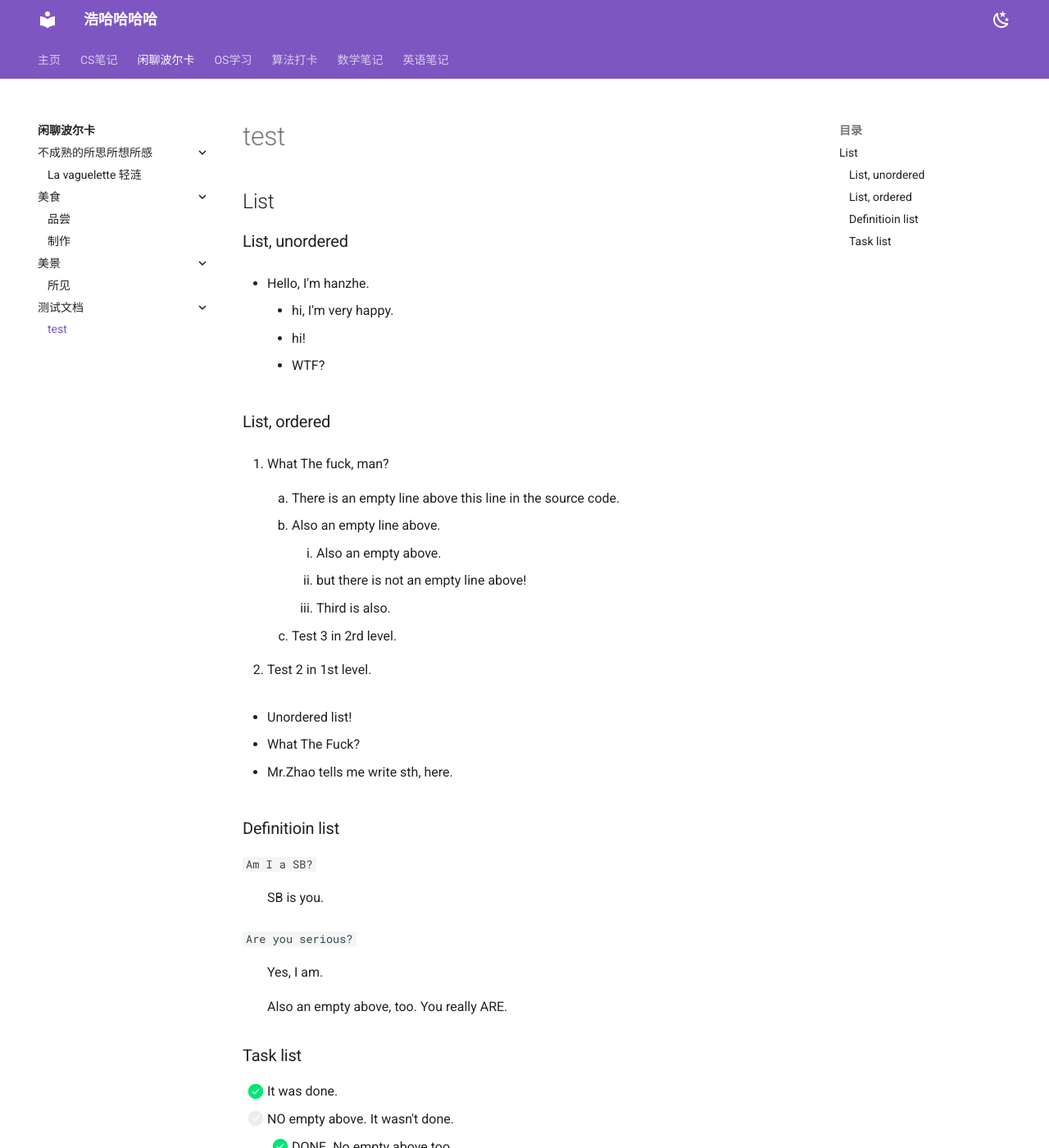
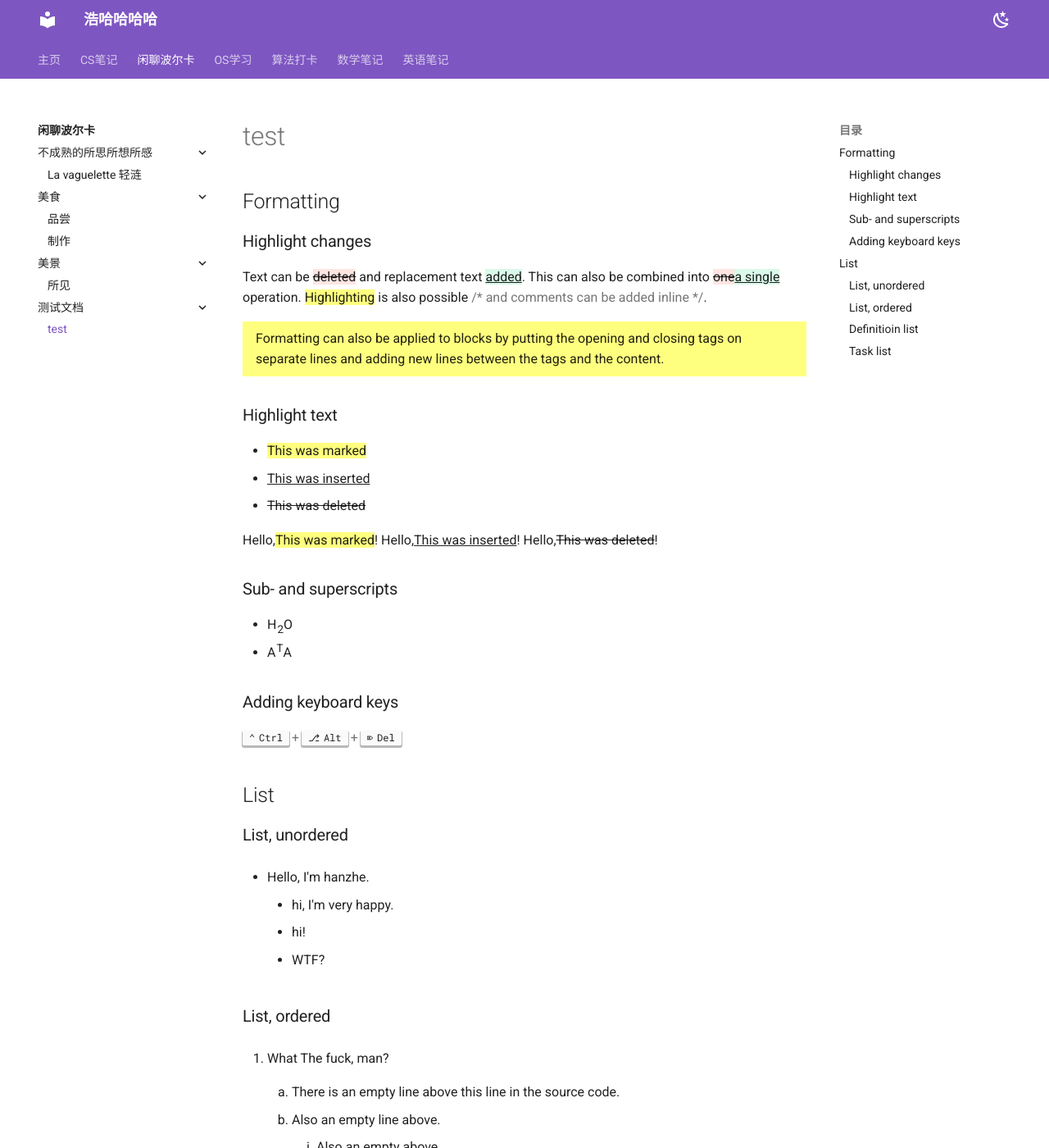
Before and after one commit to Haohahahaha/chat, an MkDocs documentation site: the page built from docs/format-example/format-example.md, in a window 1280 px wide and 1400 px high. Shown: the whole window at 82% size. Built offline with MkDocs 1.6.1 and Material for MkDocs 9.7.7, drawn with Linux system fonts in a browser that asks for light colours; nearby versions of some CDN libraries.

Commit message:
2023-12-04_00:46:19 update

```diff
--- a/docs/format-example/format-example.md
+++ b/docs/format-example/format-example.md
@@ -1,4 +1,38 @@
 # test
+
+## Formatting
+
+### Highlight changes
+
+Text can be {--deleted--} and replacement text {++added++}. This can also be
+combined into {~~one~>a single~~} operation. {==Highlighting==} is also
+possible {>>and comments can be added inline<<}.
+
+{==
+
+Formatting can also be applied to blocks by putting the opening and closing
+tags on separate lines and adding new lines between the tags and the content.
+
+==}
+
+### Highlight text
+
+- ==This was marked==
+- ^^This was inserted^^
+- ~~This was deleted~~
+
+Hello,==This was marked==!
+Hello,^^This was inserted^^!
+Hello,~~This was deleted~~!
+
+### Sub- and superscripts
+
+- H~2~O
+- A^T^A
+
+### Adding keyboard keys
+
+++ctrl+alt+del++
 
 ## List
 
--- a/mkdocs.yml
+++ b/mkdocs.yml
@@ -66,7 +66,12 @@ markdown_extensions:
   - pymdownx.emoji:
       emoji_index: !!python/name:material.extensions.emoji.twemoji
       emoji_generator: !!python/name:material.extensions.emoji.to_svg
-
+  # Formatting: Highlight, Sub & Keyboard Keys.
+  - pymdownx.critic
+  - pymdownx.caret
+  - pymdownx.keys
+  - pymdownx.mark
+  - pymdownx.tilde
 
 extra_css:
   - mkdocs/css/no-footer.css # 不使用底部的翻页
```
